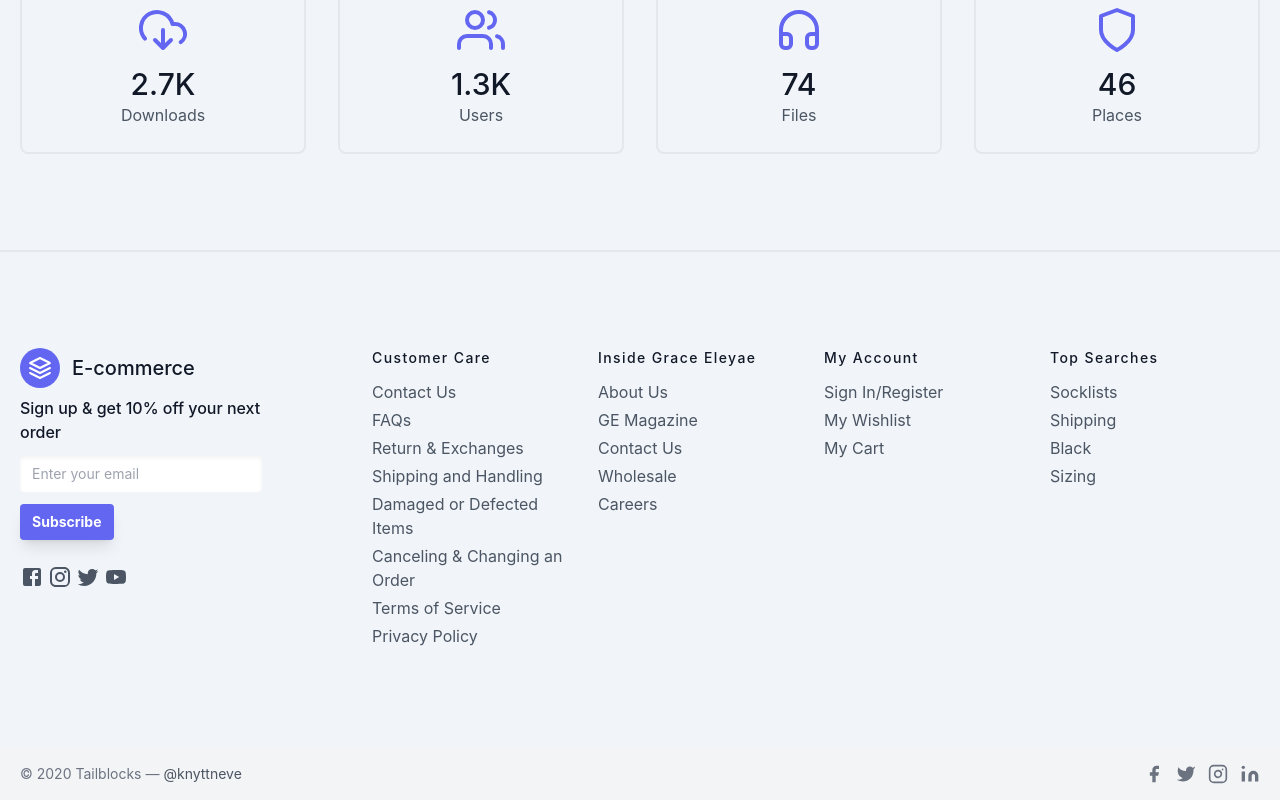
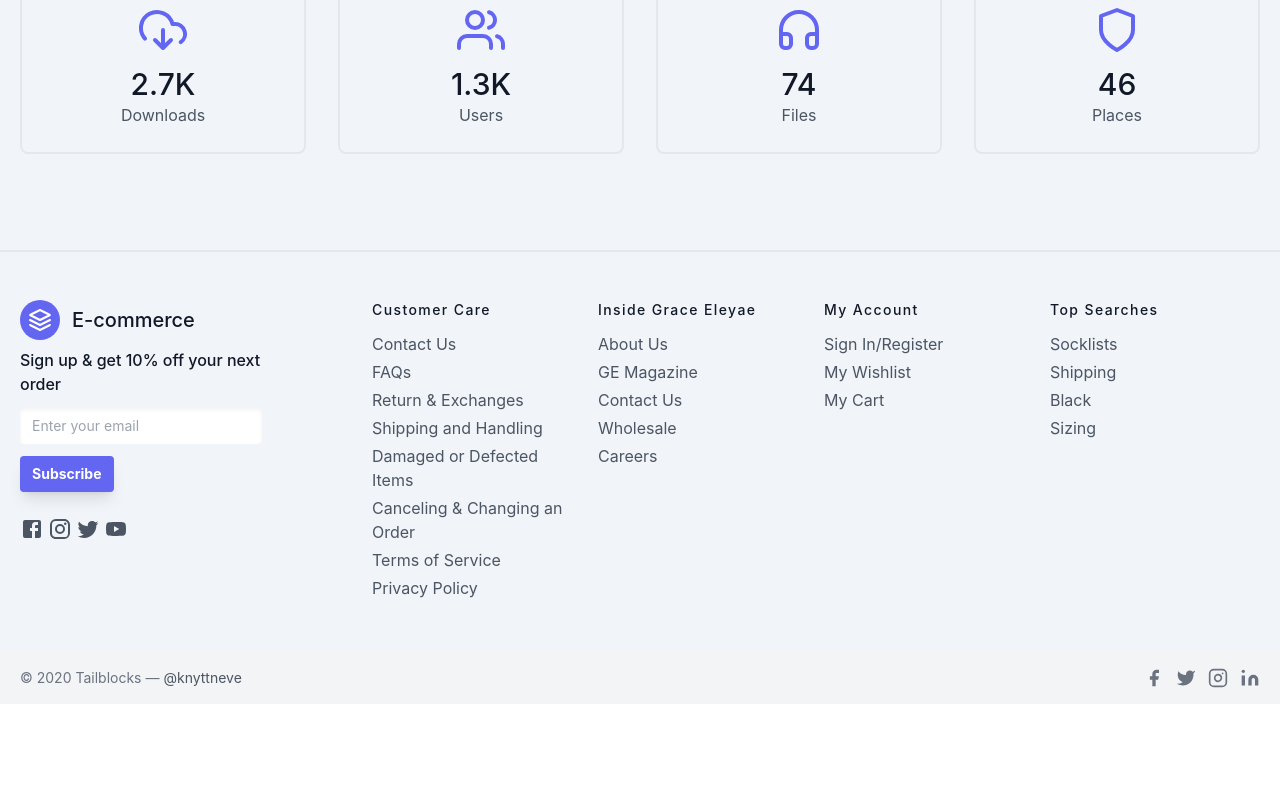
Before and after one commit to Asnoyon/tailwind_ecommerce, a React (Create React App) app: page / in a window 1280 px wide. Shown: the part 1589-2389 px from the top of the page. After the commit the page ends 2293 px from the top, so only its background shows below. Built offline with nearby package versions, Linux system fonts and the light colour scheme; no server answers.

Commit message:
footer page update

```diff
--- a/src/components/footer/Index.jsx
+++ b/src/components/footer/Index.jsx
@@ -6,7 +6,7 @@ import YouTubeIcon from '@material-ui/icons/YouTube';
 const Footer = () => {
   return (
     <footer className="text-gray-600 body-font border-t-2">
-      <div className="container px-5 py-24 mx-auto flex md:items-center lg:items-start md:flex-row md:flex-nowrap flex-wrap flex-col">
+      <div className="container px-5 py-12 mx-auto flex md:items-center lg:items-start md:flex-row md:flex-nowrap flex-wrap flex-col">
         <div className="w-64 flex-shrink-0 md:mx-0 mx-auto text-center md:text-left">
           <a className="flex title-font font-medium items-center md:justify-start justify-center text-gray-900">
             <svg
```
